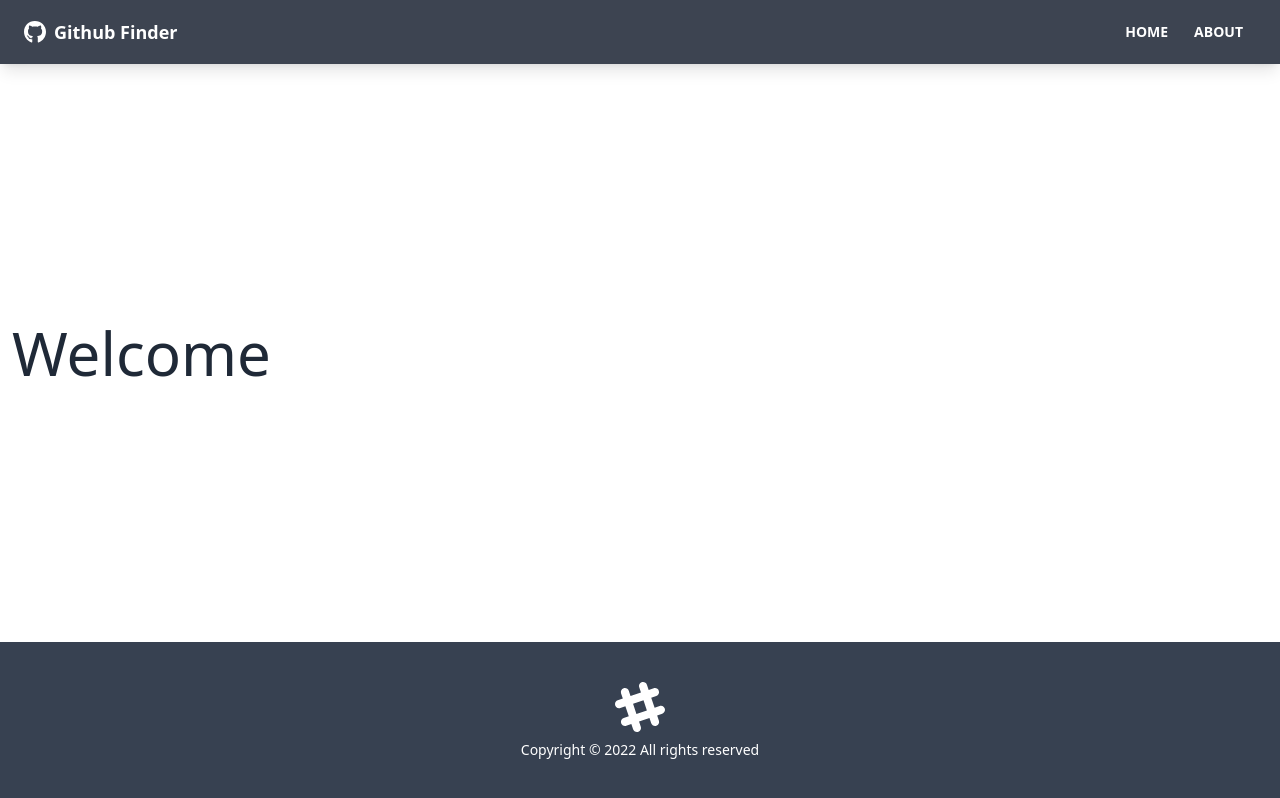
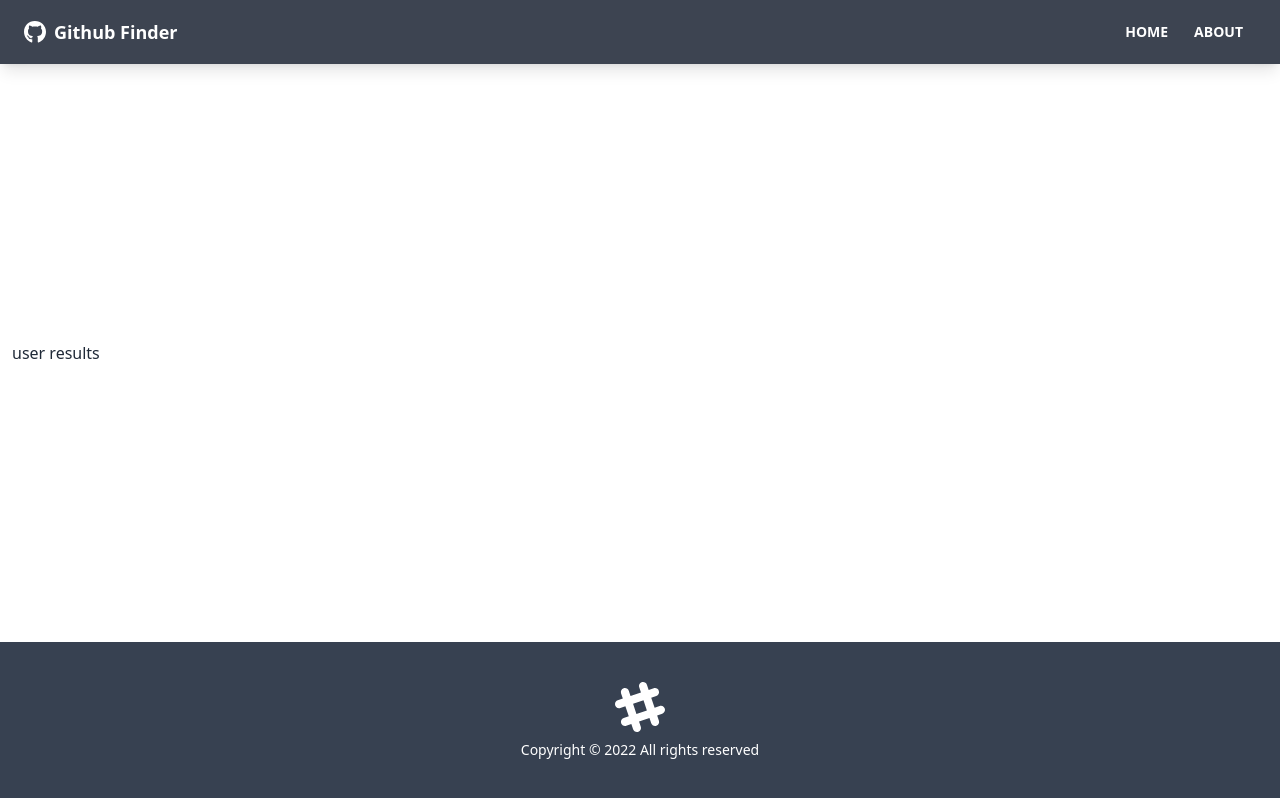
Before and after one commit to garrettdurbin/github-finder-refactored, a React (Create React App) app: page / in a window 1280 px wide. Built offline with nearby package versions, Linux system fonts and the light colour scheme.

Commit message:
Changes to UserResults component and Home component

```diff
--- /dev/null
+++ b/src/components/users/UserResults.jsx
@@ -0,0 +1,19 @@
+import {useEffect} from 'react'
+
+function UserResults() {
+  useEffect(() => {
+
+  }, [])
+
+  const fetchUsers = async () => {
+    const response = await fetch(`${process.env.REACT_APP_GITHUB_URL}/users`)
+  }
+
+  return (
+    <div>
+      user results
+    </div>
+  )
+}
+
+export default UserResults
--- a/src/pages/Home.jsx
+++ b/src/pages/Home.jsx
@@ -1,7 +1,10 @@
+import UserResults from "../components/users/UserResults"
+
 function Home() {
   return (
     <div>
-      <h1 className="text-6xl">Welcome</h1>
+      {/* Search Component will go here */}
+      <UserResults />
     </div>
   )
 }
```
